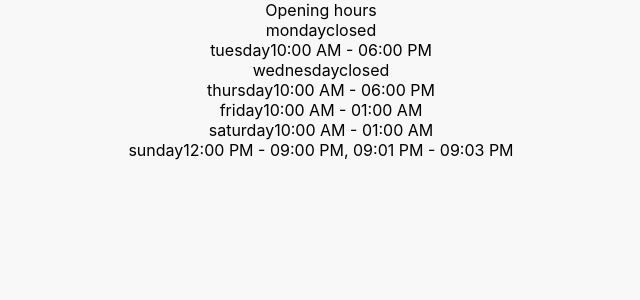
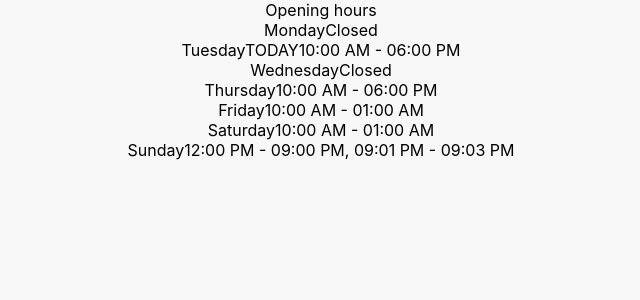
Before and after one commit to m3hrad/assignment, a React (Create React App) app: page / in a window 1280 px wide. Shown: the top 300 px of the page, without its empty margins (319-959 px from the left). Built offline with nearby package versions, Linux system fonts and the light colour scheme.

Commit message:
today functionality added

```diff
--- a/src/components/Day.js
+++ b/src/components/Day.js
@@ -1,17 +1,32 @@
 import React from 'react';
 import PropTypes from 'prop-types';
+let moment = require('moment');
+
 
 export default class Day extends React.Component {
   isEven(value){
     return (value % 2) === 0;
   }
 
+  capitalizeFirstLetter(string) {
+    return string.charAt(0).toUpperCase() + string.slice(1);
+  }
+
   render() {
+    const today = moment().format('dddd');
+    const capitalizedDay = this.capitalizeFirstLetter(this.props.day);
+    let todayComponent = '';
+    if (capitalizedDay === today) {
+      todayComponent = <span>TODAY</span>;
+
+    }
+
+
     let displayedHours = '';
     let hours = this.props.hours;
 
     if (hours === undefined || hours.length === 0) {
-      displayedHours = 'closed';
+      displayedHours = 'Closed';
     }
     else {
       displayedHours = this.props.hours.map((hour,index) => {
@@ -27,7 +42,8 @@ export default class Day extends React.Component {
 
     return (
       <div>
-        {this.props.day}
+        {capitalizedDay}
+        {todayComponent}
         {displayedHours}
       </div>
     );
```
